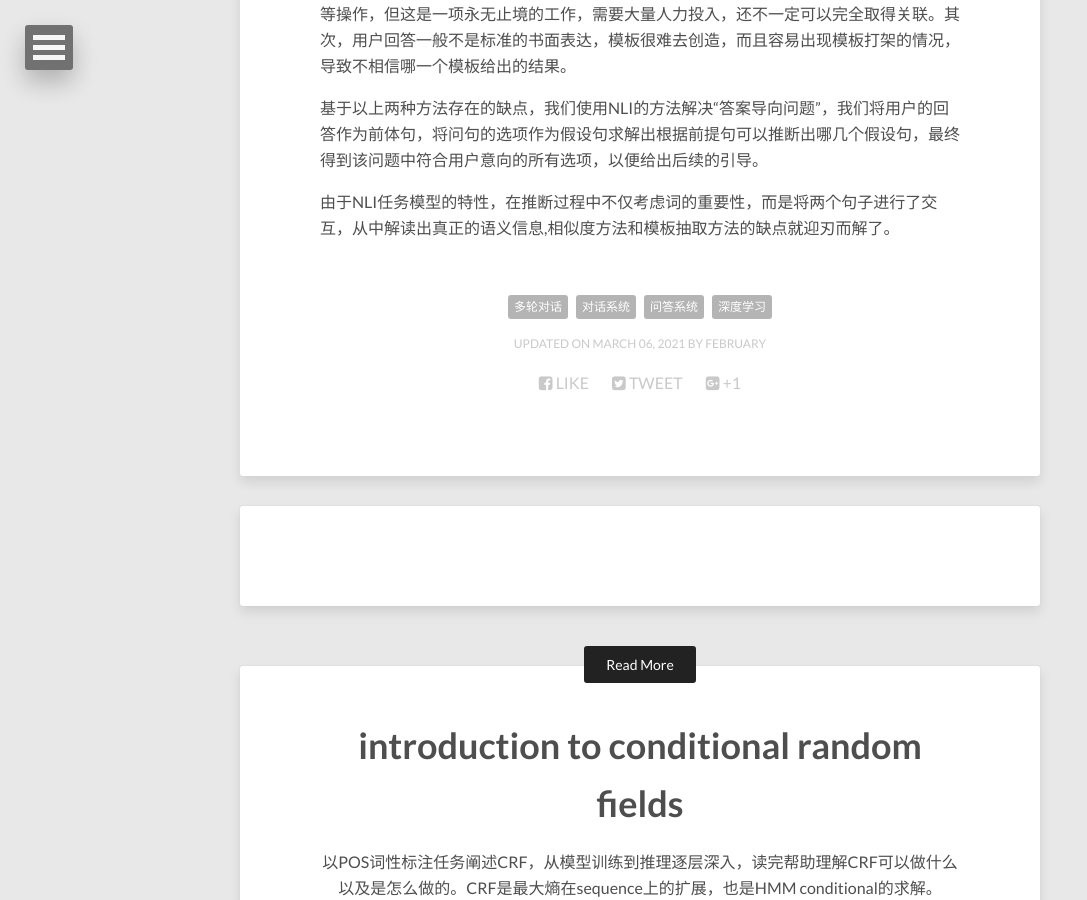
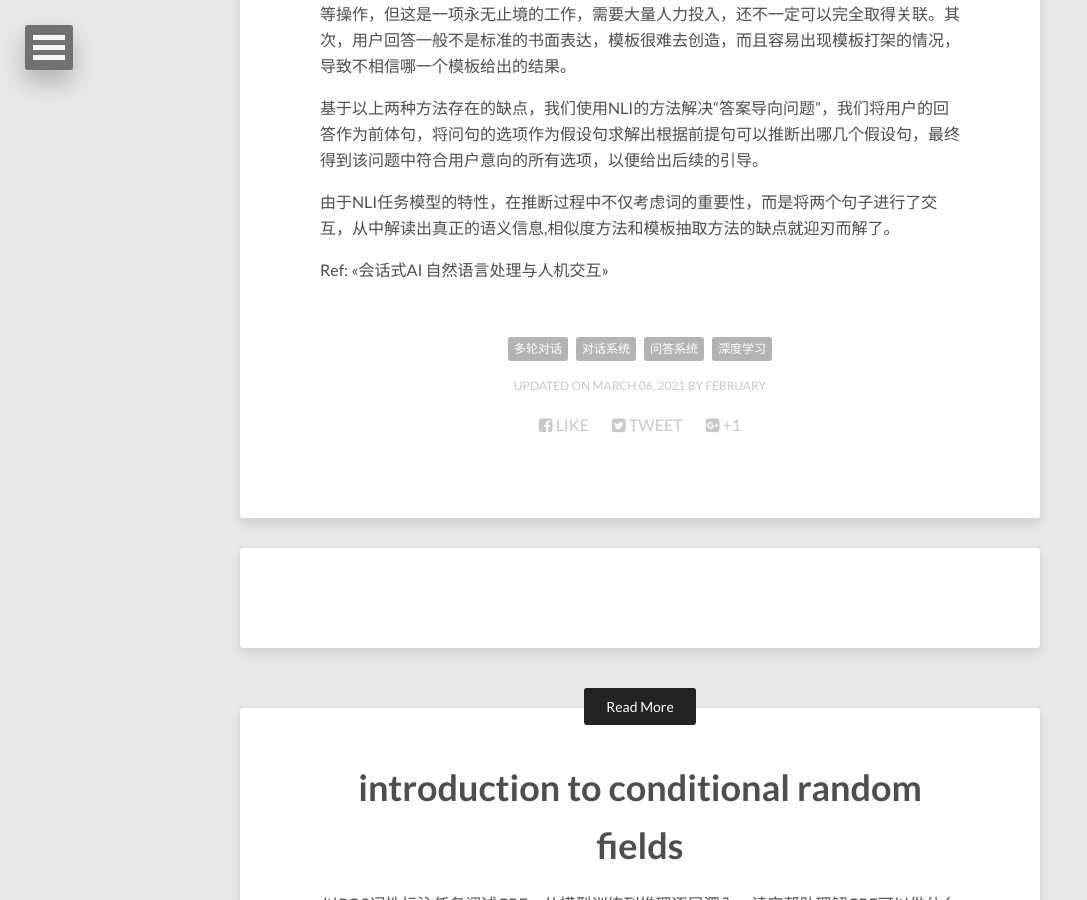
Before and after one commit to 52notebook/52notebook.github.io, a Jekyll site: the page built from _posts/2021-03-06-多轮对话中答案导向问题.md, in a window 1280 px wide and 900 px high, scrolled down 1390 px. Shown: the whole window, without its empty margins (0-1087 px from the left). Built offline with Jekyll 4.4.1, drawn with Linux system fonts in a browser that asks for light colours; nearby versions of some CDN libraries; comment, search, counter and statistics services are not loaded; some of the changed lines change nothing that is shown.

Commit message:
对话系统

```diff
--- a/_posts/2021-03-06-多轮对话中答案导向问题.md
+++ b/_posts/2021-03-06-多轮对话中答案导向问题.md
@@ -37,3 +37,7 @@ tags: [多轮对话, 对话系统, 问答系统, 深度学习]
 基于以上两种方法存在的缺点，我们使用NLI的方法解决“答案导向问题”，我们将用户的回答作为前体句，将问句的选项作为假设句求解出根据前提句可以推断出哪几个假设句，最终得到该问题中符合用户意向的所有选项，以便给出后续的引导。
 
 由于NLI任务模型的特性，在推断过程中不仅考虑词的重要性，而是将两个句子进行了交互，从中解读出真正的语义信息,相似度方法和模板抽取方法的缺点就迎刃而解了。
+
+
+
+Ref: <<会话式AI 自然语言处理与人机交互>>
```
